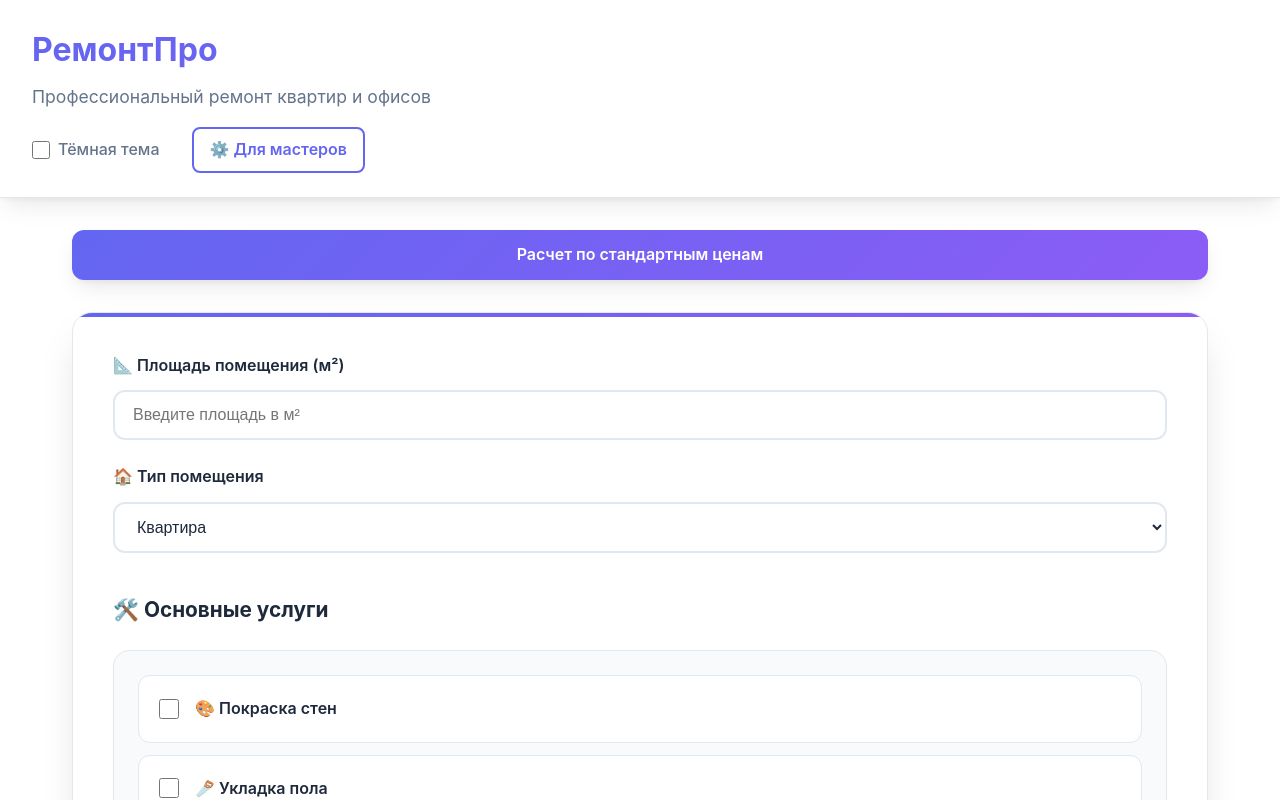
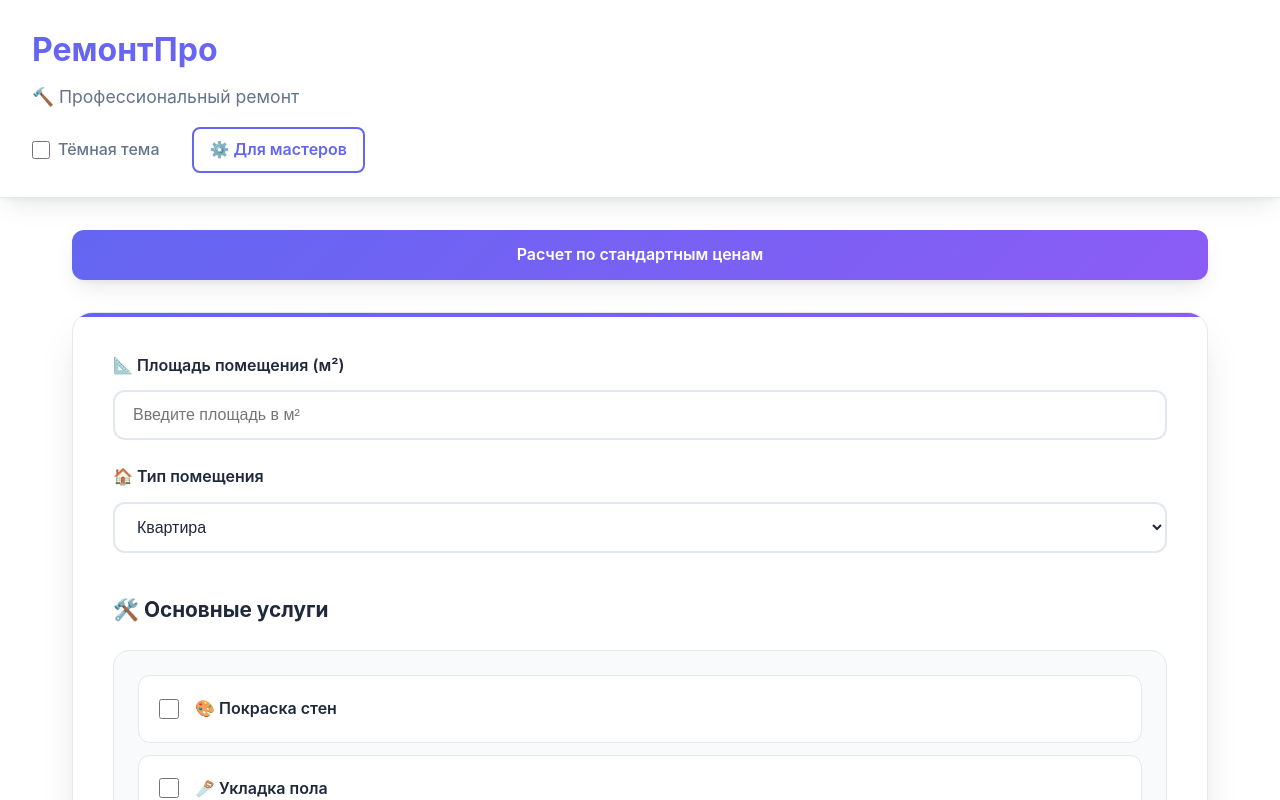
Before and after one commit to vf12776-ux/remont-pro, a plain HTML site: page index.html in a window 1280 px wide. Shown: the top 800 px of the page. Drawn offline with Linux system fonts and the light colour scheme.

Commit message:
Update index.html

```diff
--- a/index.html
+++ b/index.html
@@ -16,8 +16,8 @@
 <body>
   <header>
     <h1>РемонтПро</h1>
-    <p>Профессиональный ремонт квартир и офисов</p>
-    <div class="header-links">
+    <p class="header-subtitle">🔨 Профессиональный ремонт</p>
+   <div class="header-links">
       <label>
         <input type="checkbox" id="dark-mode-toggle"> Тёмная тема
       </label>
```
